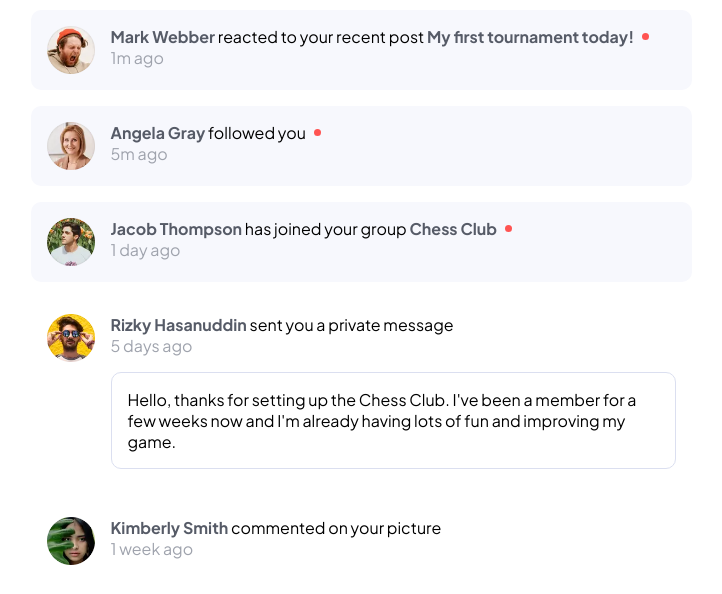
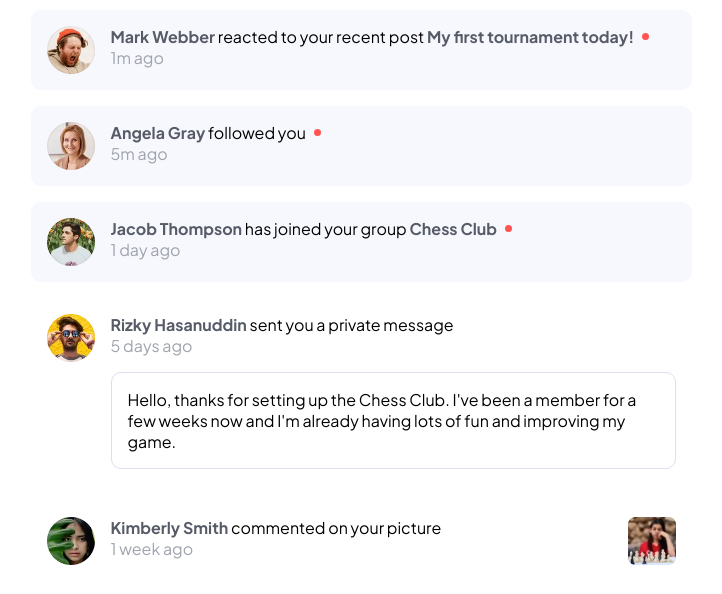
Before and after one commit to ewlondon/notifications-page-main, a plain HTML site: page index.html in a window 1280 px wide. Shown: the part 158-752 px from the top of the page, without its empty margins (279-1001 px from the left). Drawn offline with Linux system fonts and the light colour scheme.

Commit message:
added missing image

```diff
--- a/index.html
+++ b/index.html
@@ -69,6 +69,7 @@
         </p>
         <p>1 week ago</p>
       </article>
+      <img class="picture-comment" src="./assets/images/image-chess.webp" alt="">
     </section>
     <!-- end notification -->
     <!-- notification -->
--- a/style.css
+++ b/style.css
@@ -76,7 +76,9 @@ section {
   border-radius: 10px;
   padding: 1rem;
   margin-top: 1rem;
+  position: relative;
 }
+
 article > p > span,
 article > p > strong {
   cursor: pointer;
@@ -113,6 +115,11 @@ article > p {
     background-color: var(--light-blue);
   }
 }
+.picture-comment{
+  margin-left: auto;
+  width: 3rem;
+  height: 3rem;
+}
 
 .new {
   background-color: var(--light-grey);
@@ -126,4 +133,5 @@ article > p {
     margin-left: 0.3rem;
     margin-right: 0.4rem;
   }
+
 }
```
